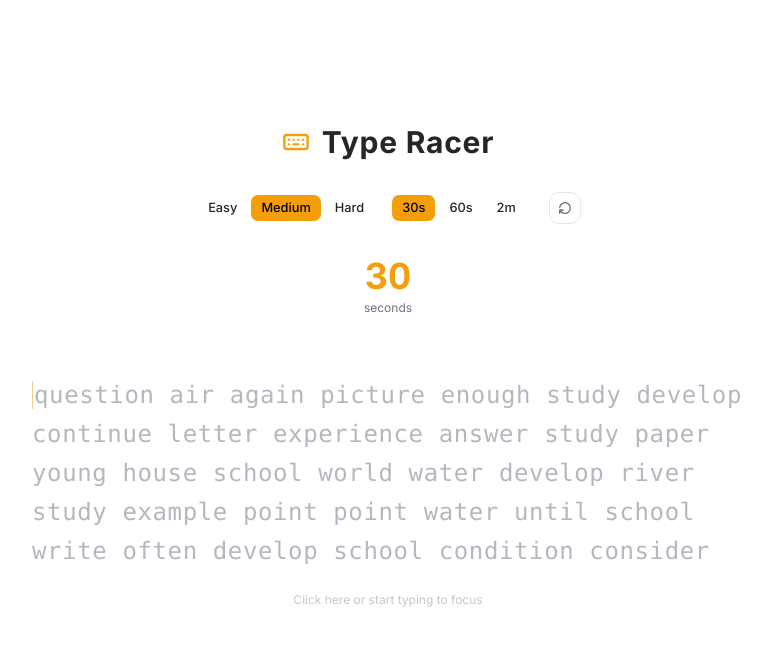
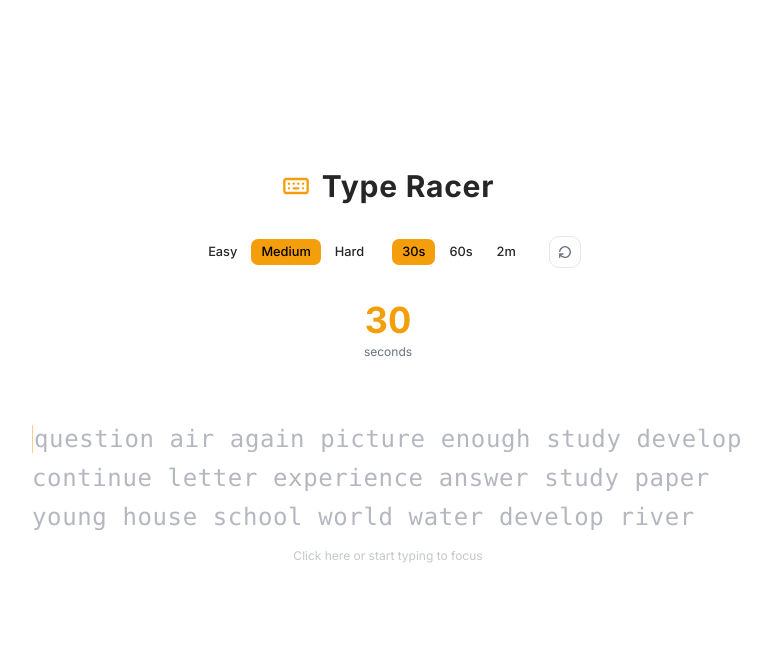
Before and after one commit to Hasan0734/typeracer, a Next.js app: page / in a window 1280 px wide. Shown: the top 646 px of the page, without its empty margins (252-1023 px from the left). Built offline with nearby package versions, Linux system fonts and the light colour scheme.

Commit message:
adding zustand state managment

```diff
--- a/app/page.tsx
+++ b/app/page.tsx
@@ -12,13 +12,23 @@ import { IconRotateClockwise } from "@tabler/icons-react"
 import { Button } from "@/components/ui/button"
 import TypingArea from "@/components/TypingArea"
 import { cn } from "@/lib/utils"
+import { useStore } from "zustand"
+import { useApplicationStore } from "@/state"
 
 export default function Page() {
-  const [difficulty, setDifficulty] = useState<Difficulty>("medium")
-  const [duration, setDuration] = useState(30)
-  const [sound, setSound] = useState(false)
-  const [keySound, setKeySound] = useState(false)
-  const [showKeyboard, setShowKeyboard] = useState(false)
+  // const [difficulty, setDifficulty] = useState<Difficulty>("medium")
+  // const [duration, setDuration] = useState(30)
+  // const [sound, setSound] = useState(false)
+  // const [keySound, setKeySound] = useState(false)
+  // const [showKeyboard, setShowKeyboard] = useState(false)
+
+  const {
+    duration,
+    difficulty,
+    sound,
+    keySound,
+    showKeyboard,
+  } = useApplicationStore()
 
   const { input, text, status, restart, onInput, stats, timeLeft } = useTyping(
     duration,
@@ -32,17 +42,7 @@ export default function Page() {
         {status !== "finished" ? (
           <>
             <TestSetting
-              duration={duration}
-              setDuration={setDuration}
-              difficulty={difficulty}
-              setDifficulty={setDifficulty}
-              sound={sound}
-              setSound={setSound}
-              status={status}
-              showKeyboard={showKeyboard}
-              setShowKeyboard={setShowKeyboard}
-              setKeySound={setKeySound}
-              keySound={keySound}
+              restart={restart}
             />
             <StatsBar status={status} timeLeft={timeLeft} stats={stats} />
             <div className="relative">
@@ -51,9 +51,8 @@ export default function Page() {
                 input={input}
                 status={status}
                 onInput={onInput}
-                sound={sound}
               />
-              {status === "running" && (
+              {/* {status === "running" && (
                 <motion.div
                   initial={{ opacity: 0, y: -10 }}
                   animate={{ opacity: 1, y: 0 }}
@@ -71,7 +70,7 @@ export default function Page() {
                     <span className="sr-only">Restart</span>
                   </Button>
                 </motion.div>
-              )}
+              )} */}
             </div>
           </>
         ) : (
--- a/components/TestSetting.tsx
+++ b/components/TestSetting.tsx
@@ -2,7 +2,9 @@ import React, { useEffect, useRef, useState } from "react"
 import { Button } from "./ui/button"
 import { Difficulty } from "@/lib/words"
 import {
+  EyeClosedIcon,
   EyeIcon,
+  EyeSlashIcon,
   GearIcon,
   SpeakerHighIcon,
   SpeakerSlashIcon,
@@ -14,6 +16,7 @@ import { motion } from "motion/react"
 import { Switch } from "./ui/switch"
 import { Popover, PopoverContent, PopoverTrigger } from "./ui/popover"
 import { Label } from "./ui/label"
+import { useApplicationStore } from "@/state"
 
 const difficulties = [
   { label: "Easy", value: "easy" },
@@ -28,32 +31,22 @@ const times = [
 ]
 
 interface SettingProps {
-  difficulty: Difficulty
-  setDifficulty: React.Dispatch<React.SetStateAction<Difficulty>>
-  duration: number
-  setDuration: React.Dispatch<React.SetStateAction<number>>
-  sound: boolean
-  setSound: React.Dispatch<React.SetStateAction<boolean>>
-  status: TypingStatus
-  showKeyboard: boolean
-  setShowKeyboard: React.Dispatch<React.SetStateAction<boolean>>
-  keySound: boolean
-  setKeySound: React.Dispatch<React.SetStateAction<boolean>>
+  restart: () => void
 }
 
-const TestSetting = ({
-  difficulty,
-  setDifficulty,
-  duration,
-  setDuration,
-  sound,
-  setSound,
-  status,
-  showKeyboard,
-  setShowKeyboard,
-  keySound,
-  setKeySound,
-}: SettingProps) => {
+const TestSetting = ({ restart }: SettingProps) => {
+  const {
+    duration,
+    setDuration,
+    difficulty,
+    setDifficulty,
+    setKeySound,
+    keySound,
+    setShowKeyboard,
+    showKeyboard,
+    sound,
+    setSound,
+  } = useApplicationStore()
   const thudAudio = useRef<HTMLAudioElement | null>(null)
 
   useEffect(() => {
@@ -149,7 +142,7 @@ const TestSetting = ({
               </div>
               <div className="flex items-center justify-between rounded-xl py-0.5 text-sm">
                 <Label>
-                  <EyeIcon /> Keyboard
+                  {showKeyboard ? <EyeIcon /> : <EyeSlashIcon />} Keyboard
                 </Label>
                 <Switch
                   checked={showKeyboard}
@@ -163,7 +156,7 @@ const TestSetting = ({
         <Button
           variant={"outline"}
           size={"icon"}
-          // onClick={restart}
+          onClick={restart}
           className="group flex items-center gap-2 text-xs text-muted-foreground transition-colors hover:text-foreground"
         >
           <span className="transition duration-500 group-hover:rotate-360">
--- a/components/TypingArea.tsx
+++ b/components/TypingArea.tsx
@@ -1,4 +1,5 @@
 import { TypingStatus } from "@/hooks/useTyping"
+import { useApplicationStore } from "@/state"
 import React, { useEffect, useRef, useState } from "react"
 
 interface TypingAreaProps {
@@ -6,7 +7,6 @@ interface TypingAreaProps {
   input: string
   status: TypingStatus
   onInput: (value: string) => void
-  sound: boolean
 }
 
 const TypingArea = ({
@@ -14,7 +14,6 @@ const TypingArea = ({
   input,
   status,
   onInput,
-  sound,
 }: TypingAreaProps) => {
   const inputRef = useRef<HTMLInputElement>(null)
   const textRef = useRef<HTMLDivElement>(null)
@@ -22,6 +21,8 @@ const TypingArea = ({
   const errorAudio = useRef<HTMLAudioElement | null>(null)
   const successAudio = useRef<HTMLAudioElement | null>(null)
   const [hasPlayedSuccess, setHasPlayedSuccess] = useState(false)
+
+  const {sound} = useApplicationStore()
 
   useEffect(() => {
     inputRef.current?.focus()
@@ -111,7 +112,7 @@ const TypingArea = ({
 
       <div
         ref={textRef}
-        className="max-h-50 overflow-hidden font-mono text-lg leading-relaxed tracking-wide select-none md:text-2xl"
+        className="max-h-28 overflow-hidden font-mono text-lg leading-relaxed tracking-wide select-none md:text-2xl"
       >
         {text.split("").map((char, i) => {
           let className = "char-pending"
--- a/package.json
+++ b/package.json
@@ -24,7 +24,8 @@
     "react-dom": "^19.2.4",
     "shadcn": "^4.0.1",
     "tailwind-merge": "^3.5.0",
-    "tw-animate-css": "^1.4.0"
+    "tw-animate-css": "^1.4.0",
+    "zustand": "^5.0.11"
   },
   "devDependencies": {
     "@eslint/eslintrc": "^3",
--- /dev/null
+++ b/state/index.ts
@@ -0,0 +1,82 @@
+import { TypingStats, TypingStatus } from '@/hooks/useTyping';
+import { Difficulty } from '@/lib/words'
+import { create, createStore } from 'zustand';
+import { persist, PersistStorage } from "zustand/middleware";
+
+
+// interface TypingStats extends ApplicationFields{
+//     wpm: number
+//     cpm: number
+//     accuracy: number
+//     correctChars: number
+//     incorrectChars: number
+//     totalTyped: number
+// }
+
+interface ApplicationFields extends TypingStats {
+    difficulty: Difficulty;
+    duration: number;
+    sound: boolean;
+    keySound: boolean;
+    showKeyboard: boolean;
+    status: TypingStatus;
+}
+
+
+interface ApplicationState extends ApplicationFields {
+    setDifficulty: (difficulty: Difficulty) => void;
+    setDuration: (duration: number) => void;
+    setSound: (sound: boolean) => void;
+    setKeySound: (sound: boolean) => void;
+    setShowKeyboard: (open: boolean) => void;
+}
+
+export const useApplicationStore = create<ApplicationState>()(
+    persist((set) => ({
+        ...initialState(),
+        setDifficulty: (difficulty: Difficulty) => {
+            set({ difficulty })
+        },
+        setDuration: (duration: number) => {
+            set({ duration })
+        },
+        setSound: (sound: boolean) => set({ sound }),
+        setKeySound: (keySound: boolean) => set({ keySound }),
+        setShowKeyboard: (open) => set({ showKeyboard: open }),
+    }), {
+        name: "typing-settings"
+    })
+)
+
+
+function initialState(): ApplicationFields {
+    const difficulty = 'medium';
+    const duration = 30;
+    const sound = false;
+    const keySound = false;
+    const showKeyboard = false;
+    const status = "idle";
+    const wpm = 0;
+    const cpm = 0;
+    const accuracy = 0;
+    const correctChars = 0;
+    const incorrectChars = 0;
+    const totalTyped = 0;
+
+    return {
+        difficulty,
+        duration,
+        sound,
+        keySound,
+        showKeyboard,
+        status,
+        wpm, cpm, accuracy, correctChars, incorrectChars, totalTyped
+    }
+}
+
+
+//   const [difficulty, setDifficulty] = useState<Difficulty>("medium")
+//   const [duration, setDuration] = useState(30)
+//   const [sound, setSound] = useState(false)
+//   const [keySound, setKeySound] = useState(false)
+//   const [showKeyboard, setShowKeyboard] = useState(false)
```
Also changed, not shown: 1 other file (tests, documents, lock files or other folders).
